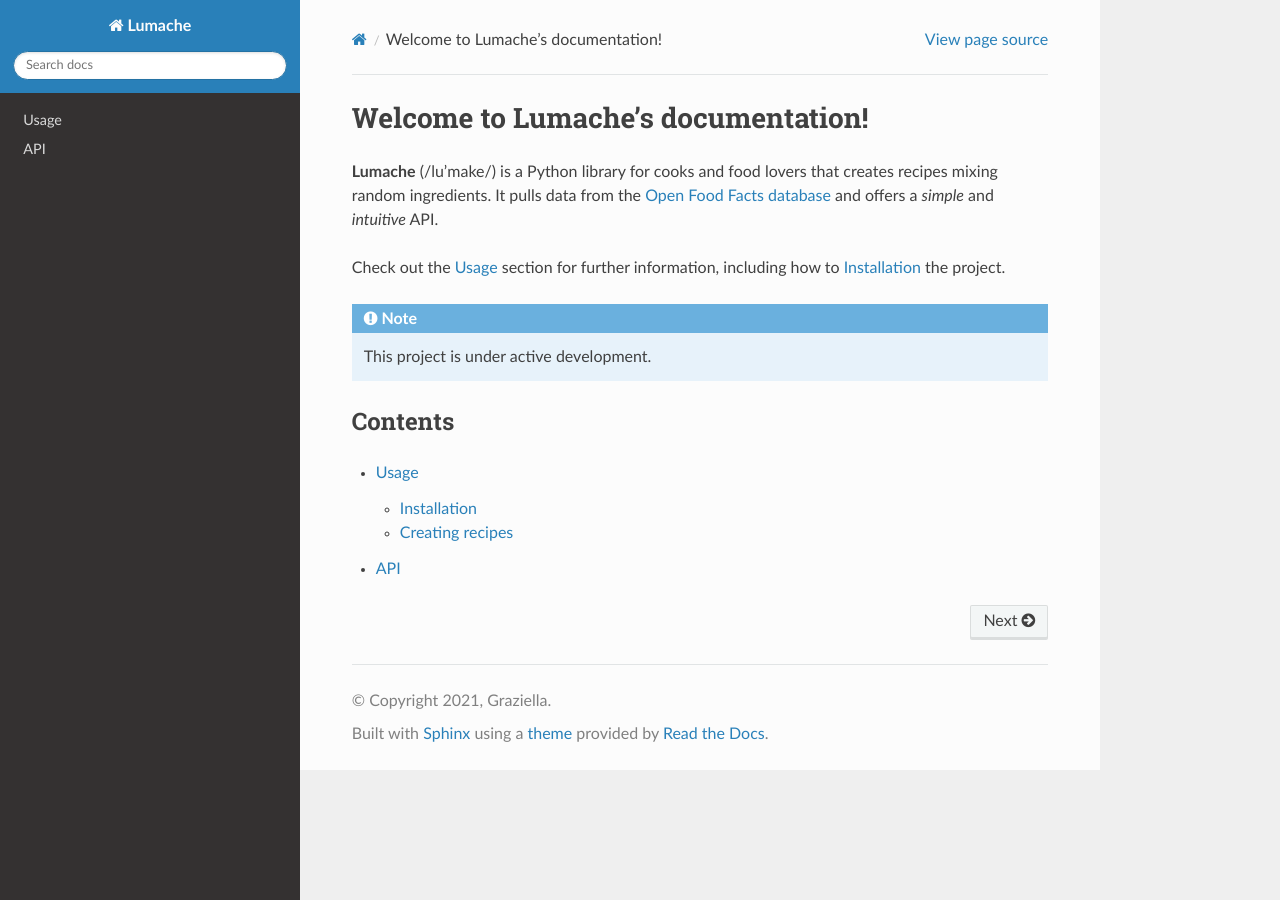
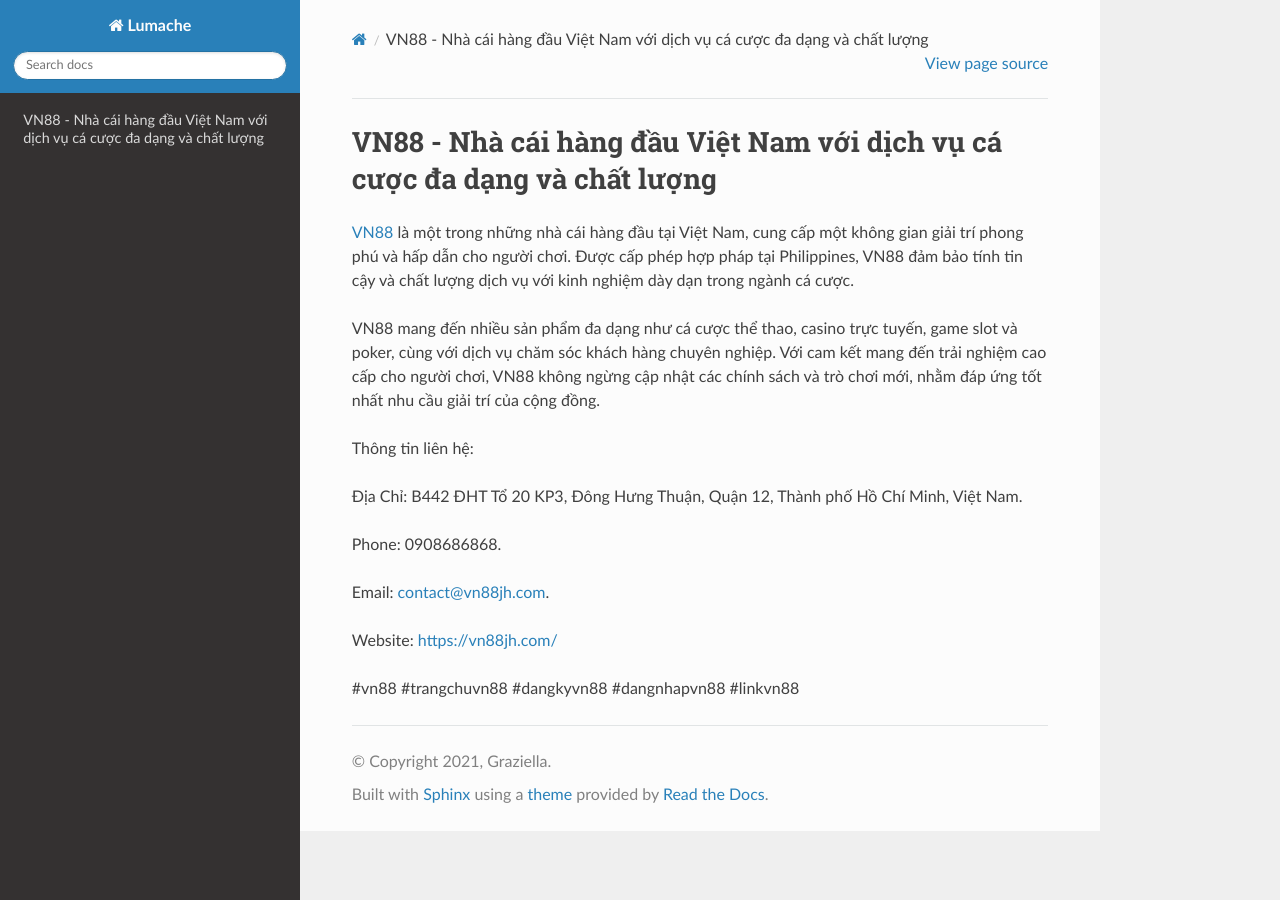
Before and after one commit to ertirato1981/vn88jhcom, a Sphinx documentation site: the page built from docs/source/index.rst, in a window 1280 px wide. Built offline with Sphinx 7.4.7 and the Read the Docs theme 3.1.0, drawn with Linux system fonts in a browser that asks for light colours.

Commit message:
Update index.rst

```diff
--- a/docs/source/index.rst
+++ b/docs/source/index.rst
@@ -1,22 +1,18 @@
-Welcome to Lumache's documentation!
+VN88 - Nhà cái hàng đầu Việt Nam với dịch vụ cá cược đa dạng và chất lượng
 ===================================
 
-**Lumache** (/lu'make/) is a Python library for cooks and food lovers
-that creates recipes mixing random ingredients.
-It pulls data from the `Open Food Facts database <https://world.openfoodfacts.org/>`_
-and offers a *simple* and *intuitive* API.
+`VN88 <https://vn88jh.com/>`_ là một trong những nhà cái hàng đầu tại Việt Nam, cung cấp một không gian giải trí phong phú và hấp dẫn cho người chơi. Được cấp phép hợp pháp tại Philippines, VN88 đảm bảo tính tin cậy và chất lượng dịch vụ với kinh nghiệm dày dạn trong ngành cá cược.
 
-Check out the :doc:`usage` section for further information, including
-how to :ref:`installation` the project.
+VN88 mang đến nhiều sản phẩm đa dạng như cá cược thể thao, casino trực tuyến, game slot và poker, cùng với dịch vụ chăm sóc khách hàng chuyên nghiệp. Với cam kết mang đến trải nghiệm cao cấp cho người chơi, VN88 không ngừng cập nhật các chính sách và trò chơi mới, nhằm đáp ứng tốt nhất nhu cầu giải trí của cộng đồng.
 
-.. note::
+Thông tin liên hệ:
 
-   This project is under active development.
+Địa Chỉ: B442 ĐHT Tổ 20 KP3, Đông Hưng Thuận, Quận 12, Thành phố Hồ Chí Minh, Việt Nam.
 
-Contents
---------
+Phone: 0908686868.
 
-.. toctree::
+Email: contact@vn88jh.com.
 
-   usage
-   api
+Website: https://vn88jh.com/
+
+#vn88 #trangchuvn88 #dangkyvn88 #dangnhapvn88 #linkvn88
```
